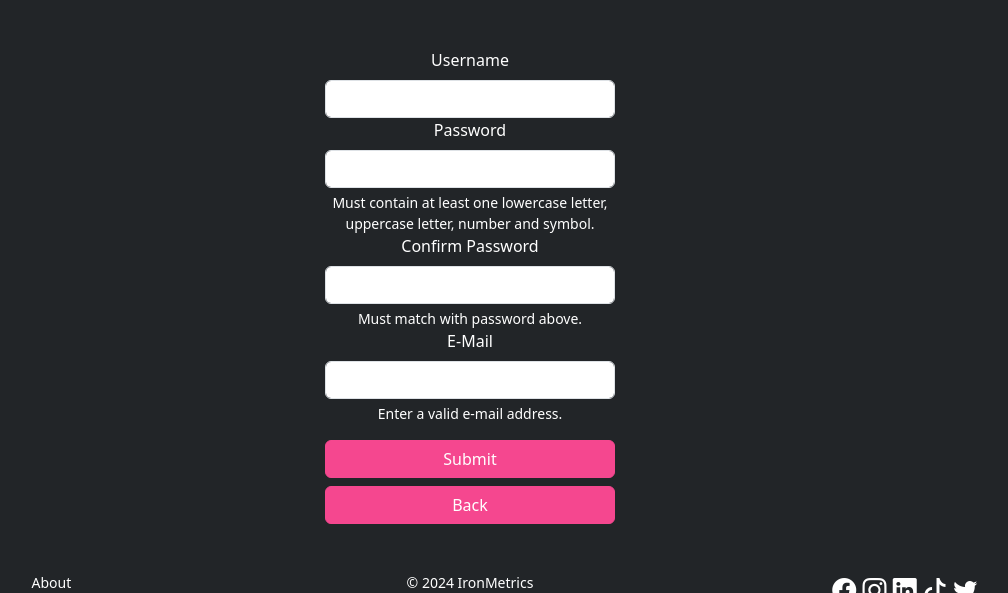
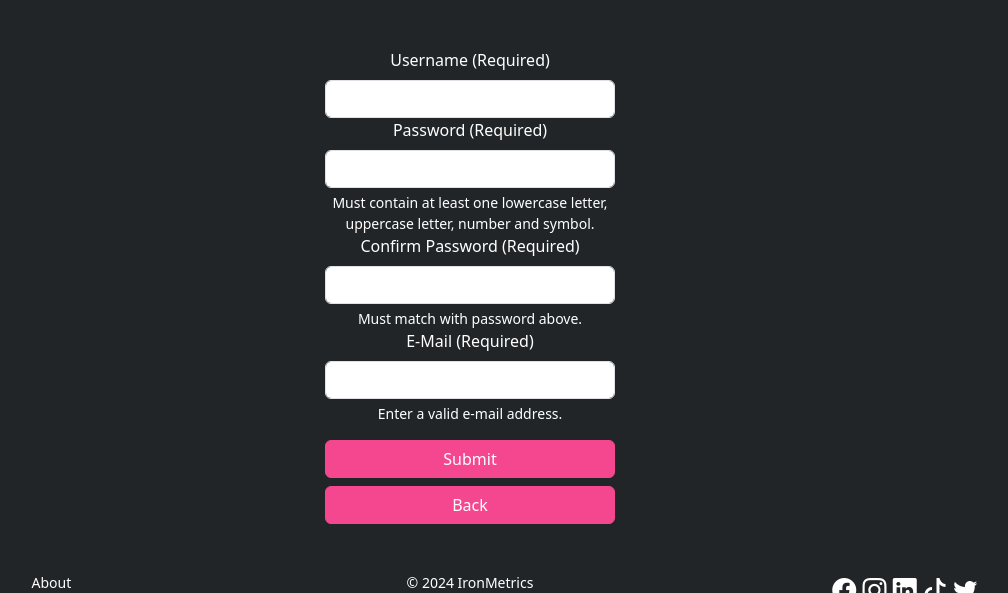
Before and after one commit to je-repo/fitnessapp, a Flask app: page /register_login in a window 1280 px wide. Shown: the part 64-657 px from the top of the page, without its empty margins (170-1178 px from the left). Run offline with Flask 3, Linux system fonts and the light colour scheme; some libraries are stand-ins or nearby versions.

Commit message:
HTML and README.md register_login.html - added text '(Required)' to username, password, confirm password and email README.md - reordered headings and rephrased some content

```diff
--- a/templates/register_login.html
+++ b/templates/register_login.html
@@ -14,24 +14,24 @@
 
             <!-- username -->
             <div class="">
-                <label for="username" class="form-label">Username</label>
+                <label for="username" class="form-label">Username (Required)</label>
                 <input type="text" class="form-control text-center" form="registration-form" name="username" autocomplete="off">
             </div>
             <!-- password -->
             <div class="">
-                <label for="password" class="form-label">Password</label>
+                <label for="password" class="form-label">Password (Required)</label>
                 <input type="password" class="form-control" form="registration-form" name="password">
                 <div class="form-text">Must contain at least one lowercase letter, uppercase letter, number and symbol.</div>
             </div>
             <!-- password confirmation -->
             <div class="">
-                <label for="password_confirmation" class="form-label">Confirm Password</label>
+                <label for="password_confirmation" class="form-label">Confirm Password (Required)</label>
                 <input type="password" class="form-control" form="registration-form" name="password_confirmation">
                 <div class="form-text">Must match with password above.</div>
             </div>
             <!-- email -->
             <div class="">
-                <label for="email" class="form-label">E-Mail</label>
+                <label for="email" class="form-label">E-Mail (Required)</label>
                 <input type="email" class="form-control" form="registration-form" name="email">
                 <div class="form-text">Enter a valid e-mail address.</div>
             </div>
```
Also changed, not shown: README.md.
